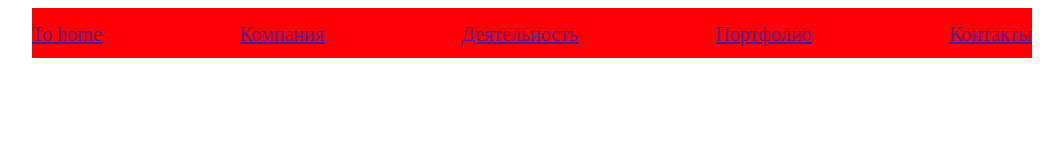
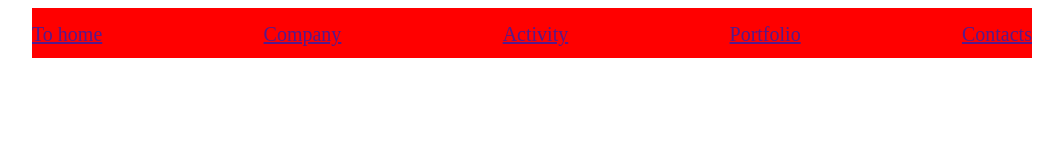
Before and after one commit to OhotaAndy/project, a plain HTML site: page index.html in a window 1280 px wide. Shown: the top 160 px of the page, without its empty margins (108-1171 px from the left). Drawn offline with Linux system fonts and the light colour scheme.

Commit message:
translate on English

```diff
--- a/index.html
+++ b/index.html
@@ -12,10 +12,10 @@
         <div class="contanier">
             <div class="nav_block">
                 <a class="nav_a" href="">To home</a>
-                <a class="nav_a" href="">Компания</a>
-                <a class="nav_a" href="">Деятельность</a>
-                <a class="nav_a" href="">Портфолио</a>
-                <a class="nav_a" href="">Контакты</a>
+                <a class="nav_a" href="">Company</a>
+                <a class="nav_a" href="">Activity</a>
+                <a class="nav_a" href="">Portfolio</a>
+                <a class="nav_a" href="">Contacts</a>
 
             </div>
         </div>
```
